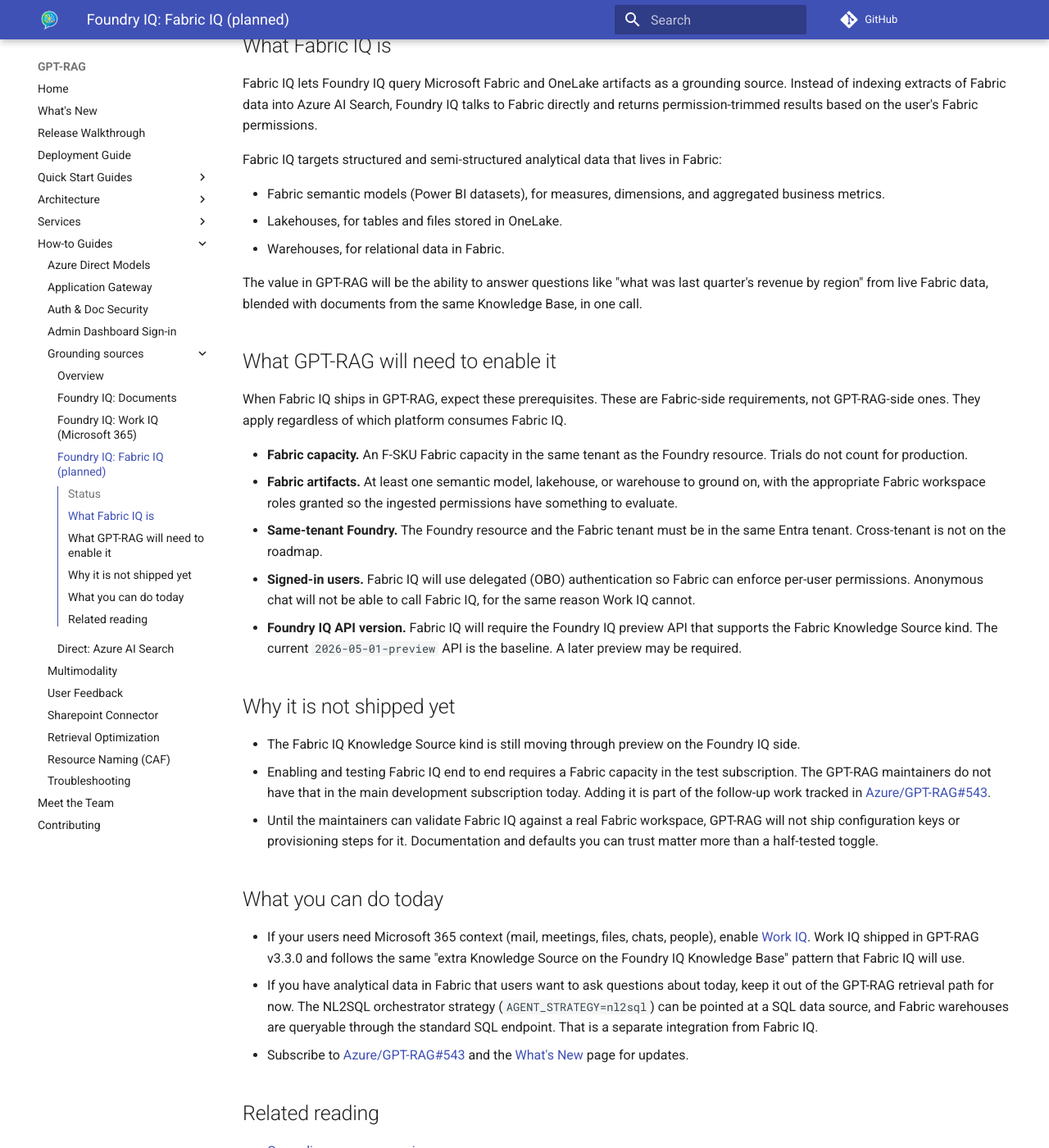
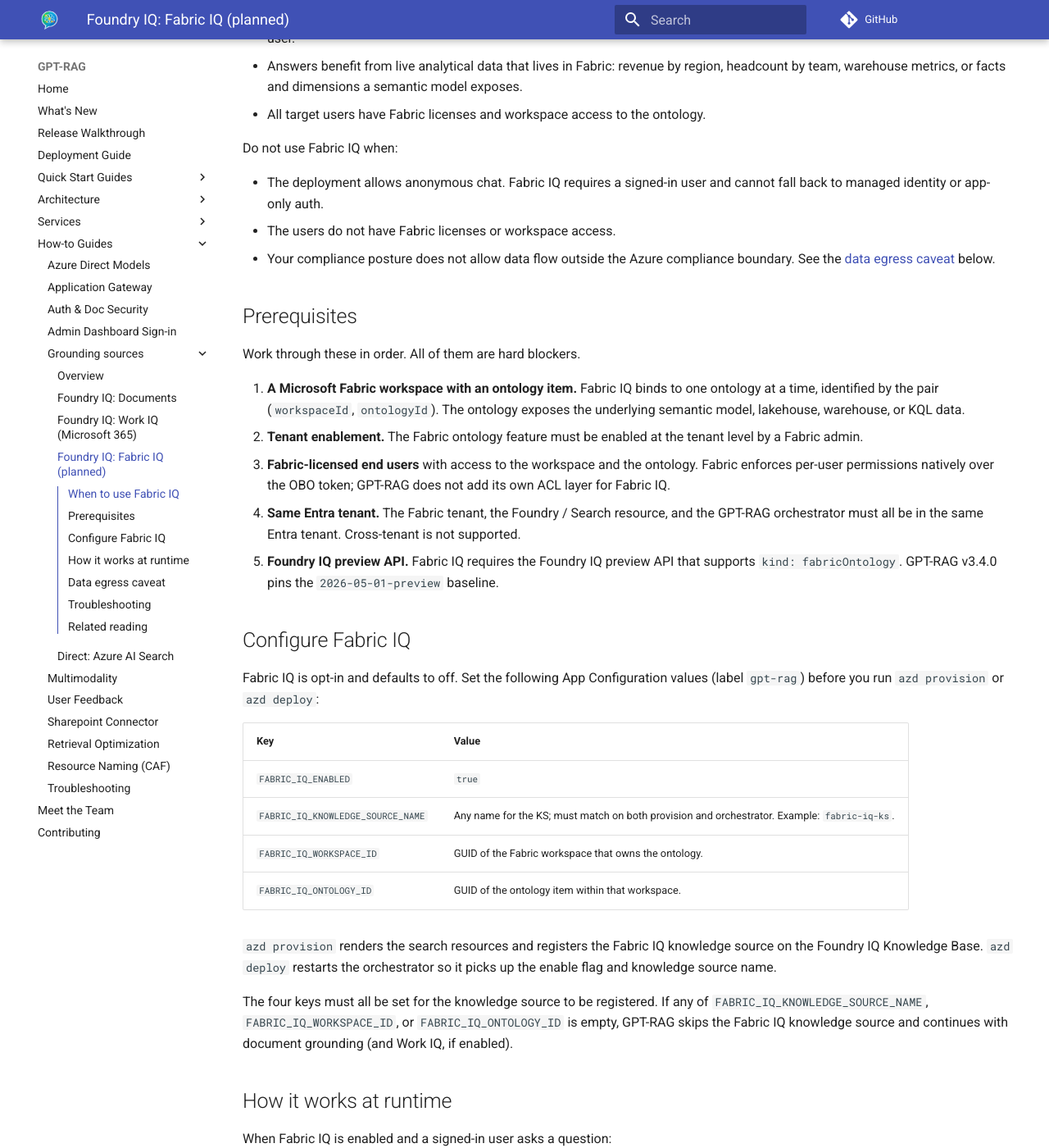
Before and after one commit to Azure/GPT-RAG, an MkDocs documentation site: the page built from docs/howto_grounding_fabric_iq.md, in a window 1280 px wide and 1400 px high, scrolled down 618 px. Shown: the whole window at 82% size. Built offline with MkDocs 1.6.1 and Material for MkDocs 9.7.7, drawn with Linux system fonts in a browser that asks for light colours; comment, search, counter and statistics services are not loaded; some of the changed text lies outside the part shown.

Commit message:
docs: rewrite Fabric IQ page to reflect shipped fabricOntology KS
Fabric IQ ships in GPT-RAG v3.4.0 / orchestrator v3.3.0 as a Foundry IQ

Knowledge Source (kind: fabricOntology). Removes the 'planned' framing,

replaces the placeholder page with real config keys (FABRIC_IQ_ENABLED,

FABRIC_IQ_KNOWLEDGE_SOURCE_NAME, FABRIC_IQ_WORKSPACE_ID,

FABRIC_IQ_ONTOLOGY_ID), prerequisites, runtime auth model (OBO via

x-ms-query-source-authorization; MI never used), data-egress caveat,

and troubleshooting.

- howto_grounding_fabric_iq.md: full rewrite mirroring Work IQ page style.

- howto_grounding_overview.md: update mermaid, support table, and decision

  guide to reflect Fabric IQ shipping (removes 'planned' framing).

- howto_grounding_ai_search_direct.md: drop 'when it ships' framing.

- whatisnew.md: add July 2026 Fabric IQ entry.

Refs: Azure/GPT-RAG#543

Co-authored-by: Copilot App <223556219+Copilot@users.noreply.github.com>

```diff
--- a/docs/howto_grounding_fabric_iq.md
+++ b/docs/howto_grounding_fabric_iq.md
@@ -1,94 +1,131 @@
-# Foundry IQ: Fabric IQ (planned)
+# Foundry IQ: Fabric IQ (Microsoft Fabric)
 
-Fabric IQ is a planned Foundry IQ Knowledge Source that grounds answers on
-data in Microsoft Fabric and OneLake: semantic models, lakehouses, and
-warehouses. It is **not yet available in GPT-RAG** as of v3.3.0. This page
-exists so operators know what Fabric IQ is, what it will require, and why
-they cannot enable it today.
+Fabric IQ is a Foundry IQ Knowledge Source that grounds answers on data in a
+Microsoft Fabric ontology: semantic models, lakehouses, warehouses, and KQL
+databases exposed through that ontology. It runs next to your document
+Knowledge Source and (optionally) Work IQ on the same Knowledge Base. It
+does not replace them.
 
 If you have not read the [Grounding sources overview](howto_grounding_overview.md),
-start there. Fabric IQ, like Work IQ, is a Knowledge Source on the Foundry
-IQ Knowledge Base. It is not a separate retrieval backend.
+start there. In short: Fabric IQ is not a separate retrieval backend. It is
+a Knowledge Source registered on the Foundry IQ Knowledge Base, so a single
+request can pull from documents, from Microsoft 365 (via Work IQ), and from
+Fabric analytical data in one call.
 
-## Status
+!!! warning "Preview, per-user auth, data leaves the Azure boundary"
+    Fabric IQ uses a preview Foundry IQ API and requires an on-behalf-of
+    (OBO) token for the signed-in user. Fabric IQ may route requests and
+    intermediate data outside the Azure compliance boundary; operators must
+    review this before enabling. Behavior and configuration may change
+    without notice. Do not depend on Fabric IQ for production workloads
+    until it is generally available.
 
-Not shipped in GPT-RAG. Tracked as a follow-up to
-[Azure/GPT-RAG#543](https://github.com/Azure/GPT-RAG/issues/543).
+## When to use Fabric IQ
 
-- Fabric IQ is not implemented in the orchestrator today.
-- GPT-RAG deployment does not provision a Fabric IQ Knowledge Source.
-- There are no supported configuration keys for Fabric IQ in App
-  Configuration. Do not set imaginary values, they will not do anything.
+Use Fabric IQ when:
 
-Enable Work IQ today if you need a non-document grounding source. Fabric IQ
-will follow in a future release.
+- Users sign in to the GPT-RAG UI (or another authenticated client), so the
+  orchestrator can obtain a delegated (OBO) token for the user.
+- Answers benefit from live analytical data that lives in Fabric: revenue
+  by region, headcount by team, warehouse metrics, or facts and dimensions
+  a semantic model exposes.
+- All target users have Fabric licenses and workspace access to the
+  ontology.
 
-## What Fabric IQ is
+Do not use Fabric IQ when:
 
-Fabric IQ lets Foundry IQ query Microsoft Fabric and OneLake artifacts as a
-grounding source. Instead of indexing extracts of Fabric data into Azure AI
-Search, Foundry IQ talks to Fabric directly and returns permission-trimmed
-results based on the user's Fabric permissions.
+- The deployment allows anonymous chat. Fabric IQ requires a signed-in user
+  and cannot fall back to managed identity or app-only auth.
+- The users do not have Fabric licenses or workspace access.
+- Your compliance posture does not allow data flow outside the Azure
+  compliance boundary. See the [data egress caveat](#data-egress-caveat)
+  below.
 
-Fabric IQ targets structured and semi-structured analytical data that lives
-in Fabric:
+## Prerequisites
 
-- Fabric semantic models (Power BI datasets), for measures, dimensions, and
-  aggregated business metrics.
-- Lakehouses, for tables and files stored in OneLake.
-- Warehouses, for relational data in Fabric.
+Work through these in order. All of them are hard blockers.
 
-The value in GPT-RAG will be the ability to answer questions like "what was
-last quarter's revenue by region" from live Fabric data, blended with
-documents from the same Knowledge Base, in one call.
+1. **A Microsoft Fabric workspace with an ontology item.** Fabric IQ binds
+   to one ontology at a time, identified by the pair (`workspaceId`,
+   `ontologyId`). The ontology exposes the underlying semantic model,
+   lakehouse, warehouse, or KQL data.
+2. **Tenant enablement.** The Fabric ontology feature must be enabled at
+   the tenant level by a Fabric admin.
+3. **Fabric-licensed end users** with access to the workspace and the
+   ontology. Fabric enforces per-user permissions natively over the OBO
+   token; GPT-RAG does not add its own ACL layer for Fabric IQ.
+4. **Same Entra tenant.** The Fabric tenant, the Foundry / Search resource,
+   and the GPT-RAG orchestrator must all be in the same Entra tenant.
+   Cross-tenant is not supported.
+5. **Foundry IQ preview API.** Fabric IQ requires the Foundry IQ preview
+   API that supports `kind: fabricOntology`. GPT-RAG v3.4.0 pins the
+   `2026-05-01-preview` baseline.
 
-## What GPT-RAG will need to enable it
+## Configure Fabric IQ
 
-When Fabric IQ ships in GPT-RAG, expect these prerequisites. These are
-Fabric-side requirements, not GPT-RAG-side ones. They apply regardless of
-which platform consumes Fabric IQ.
+Fabric IQ is opt-in and defaults to off. Set the following App
+Configuration values (label `gpt-rag`) before you run `azd provision` or
+`azd deploy`:
 
-- **Fabric capacity.** An F-SKU Fabric capacity in the same tenant as the
-  Foundry resource. Trials do not count for production.
-- **Fabric artifacts.** At least one semantic model, lakehouse, or
-  warehouse to ground on, with the appropriate Fabric workspace roles
-  granted so the ingested permissions have something to evaluate.
-- **Same-tenant Foundry.** The Foundry resource and the Fabric tenant must
-  be in the same Entra tenant. Cross-tenant is not on the roadmap.
-- **Signed-in users.** Fabric IQ will use delegated (OBO) authentication so
-  Fabric can enforce per-user permissions. Anonymous chat will not be able
-  to call Fabric IQ, for the same reason Work IQ cannot.
-- **Foundry IQ API version.** Fabric IQ will require the Foundry IQ preview
-  API that supports the Fabric Knowledge Source kind. The current
-  `2026-05-01-preview` API is the baseline. A later preview may be
-  required.
+| Key | Value |
+| --- | --- |
+| `FABRIC_IQ_ENABLED` | `true` |
+| `FABRIC_IQ_KNOWLEDGE_SOURCE_NAME` | Any name for the KS; must match on both provision and orchestrator. Example: `fabric-iq-ks`. |
+| `FABRIC_IQ_WORKSPACE_ID` | GUID of the Fabric workspace that owns the ontology. |
+| `FABRIC_IQ_ONTOLOGY_ID` | GUID of the ontology item within that workspace. |
 
-## Why it is not shipped yet
+`azd provision` renders the search resources and registers the Fabric IQ
+knowledge source on the Foundry IQ Knowledge Base. `azd deploy` restarts
+the orchestrator so it picks up the enable flag and knowledge source name.
 
-- The Fabric IQ Knowledge Source kind is still moving through preview on
-  the Foundry IQ side.
-- Enabling and testing Fabric IQ end to end requires a Fabric capacity in
-  the test subscription. The GPT-RAG maintainers do not have that in the
-  main development subscription today. Adding it is part of the follow-up
-  work tracked in [Azure/GPT-RAG#543](https://github.com/Azure/GPT-RAG/issues/543).
-- Until the maintainers can validate Fabric IQ against a real Fabric
-  workspace, GPT-RAG will not ship configuration keys or provisioning
-  steps for it. Documentation and defaults you can trust matter more than
-  a half-tested toggle.
+The four keys must all be set for the knowledge source to be registered.
+If any of `FABRIC_IQ_KNOWLEDGE_SOURCE_NAME`, `FABRIC_IQ_WORKSPACE_ID`, or
+`FABRIC_IQ_ONTOLOGY_ID` is empty, GPT-RAG skips the Fabric IQ knowledge
+source and continues with document grounding (and Work IQ, if enabled).
 
-## What you can do today
+## How it works at runtime
 
-- If your users need Microsoft 365 context (mail, meetings, files, chats,
-  people), enable [Work IQ](howto_grounding_work_iq.md). Work IQ shipped
-  in GPT-RAG v3.3.0 and follows the same "extra Knowledge Source on the
-  Foundry IQ Knowledge Base" pattern that Fabric IQ will use.
-- If you have analytical data in Fabric that users want to ask questions
-  about today, keep it out of the GPT-RAG retrieval path for now. The
-  NL2SQL orchestrator strategy (`AGENT_STRATEGY=nl2sql`) can be pointed at
-  a SQL data source, and Fabric warehouses are queryable through the
-  standard SQL endpoint. That is a separate integration from Fabric IQ.
-- Subscribe to [Azure/GPT-RAG#543](https://github.com/Azure/GPT-RAG/issues/543)
-  and the [What's New](whatisnew.md) page for updates.
+When Fabric IQ is enabled and a signed-in user asks a question:
+
+1. The orchestrator obtains an OBO token for the user, the same way it does
+   for Work IQ.
+2. The Foundry IQ retrieve call includes the Fabric IQ knowledge source in
+   `knowledgeSourceParams` and forwards the OBO token as the
+   `x-ms-query-source-authorization` header.
+3. Fabric evaluates the user's ontology permissions and runs the underlying
+   query on the semantic model, lakehouse, warehouse, or KQL database.
+4. The response comes back with `fabricAnswer` (natural language) and
+   `fabricRawData` (a CSV-style extract). The orchestrator normalizes both
+   into the standard reference shape and hands them to the LLM alongside
+   document references.
+
+Local Foundry IQ document sources always serve the request. If the OBO
+token is missing (for example, a background job), the Fabric IQ source is
+skipped with a warning and only local sources contribute. Managed identity
+is never used to reach Fabric IQ, by design.
+
+## Data egress caveat
+
+Fabric IQ may route request data and intermediate answers to Fabric
+endpoints that are not part of the Azure compliance boundary you selected
+for the Foundry / Search resource. Review this with your compliance team
+before enabling Fabric IQ on any tenant with data residency, sovereign
+cloud, or regulated-data constraints. If Fabric egress is not acceptable,
+do not enable Fabric IQ; document grounding and Work IQ are unaffected.
+
+## Troubleshooting
+
+- **No Fabric answers in responses.** Confirm all four App Configuration
+  keys are set. Check the orchestrator logs for a "Fabric IQ knowledge
+  source skipped" warning; that usually points at a missing OBO token, an
+  empty knowledge source name, or an empty workspace / ontology id.
+- **`403` or empty results from Fabric.** Verify the signed-in user has
+  access to the Fabric workspace and the ontology item. Fabric enforces
+  per-user permissions, so an OBO token for a user without ontology access
+  will return an empty result.
+- **`400` on knowledge source registration.** Confirm the Foundry IQ
+  Preview API version pinned by GPT-RAG matches your Foundry resource.
+  Fabric IQ requires `2026-05-01-preview` at minimum.
 
 ## Related reading
 
```
Also changed, not shown: docs/howto_grounding_ai_search_direct.md (+1 -1 lines), docs/howto_grounding_overview.md (+7 -5 lines), docs/whatisnew.md (+1 -0 lines).
